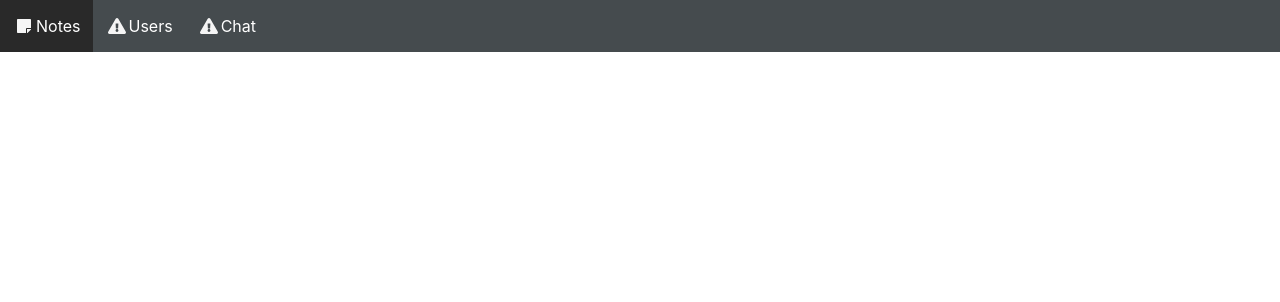
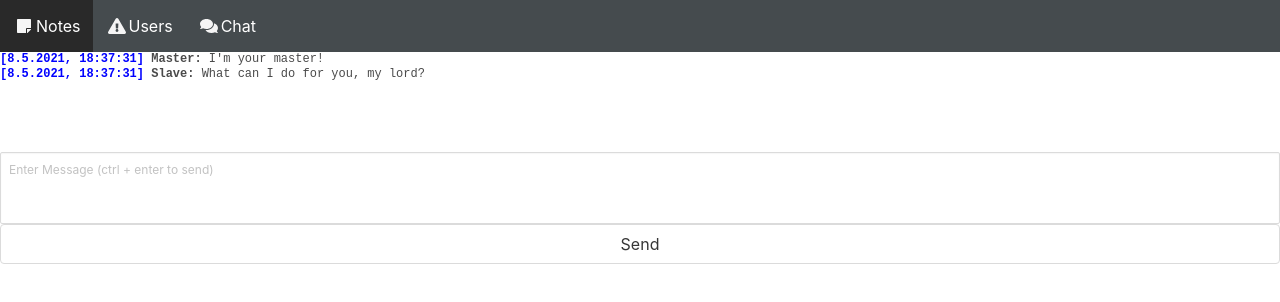
Before and after one commit to muePatrick/Jay-Monroe, a Vue app: page /#/chat in a window 1280 px wide. Shown: the top 302 px of the page. Built offline with nearby package versions, Linux system fonts and the light colour scheme; a small style sheet from the web is missing.

Commit message:
added Chatview and a route to it '/chat'

```diff
--- a/package.json
+++ b/package.json
@@ -13,7 +13,10 @@
         "@fortawesome/free-solid-svg-icons": "^5.15.2",
         "@fortawesome/vue-fontawesome": "^2.0.2",
         "@toast-ui/vue-editor": "^2.5.2",
+        "@types/pouchdb-browser": "^6.1.3",
         "core-js": "^3.6.5",
+        "pouchdb": "^7.2.2",
+        "pouchdb-browser": "^7.2.2",
         "vue": "^2.6.11",
         "vue-class-component": "^7.2.3",
         "vue-property-decorator": "^9.1.2",
--- a/src/App.vue
+++ b/src/App.vue
@@ -19,9 +19,9 @@
             </span>
             Users
           </router-link>
-          <router-link to="/" class="navbar-item">
+          <router-link to="/chat" class="navbar-item">
             <span class="icon is-medium has-text-light">
-              <font-awesome-icon :icon="['fas', 'exclamation-triangle']" />
+              <font-awesome-icon :icon="['fas', 'comments']" />
             </span>
             Chat
           </router-link>
--- a/src/components/Chat.vue
+++ b/src/components/Chat.vue
@@ -17,8 +17,7 @@
       v-model="enteredMsg"
       placeholder="Enter Message (ctrl + enter to send)"
       ref="messageInput"
-      v-on:keydown.ctrl.enter.prevent
-      v-on:keyup.ctrl.enter="sendMsg"
+      v-on:keydown.ctrl.enter.prevent="sendMsg"
     ></textarea>
     <button class="button chat-button" v-on:click="sendMsg">Send</button>
   </div>
@@ -56,6 +55,7 @@ export default {
       );
     },
     sendMsg() {
+      this.enteredMsg = this.enteredMsg.trim();
       if (this.enteredMsg === "") {
         alert("Not sending empty message");
       } else {
--- a/src/components/Treeview.vue
+++ b/src/components/Treeview.vue
@@ -54,7 +54,7 @@ export default {
   watch: {},
   created() {
     database.connect();
-    database.read().then((t) => {
+    database.read().then(t => {
       console.log(t);
     });
     return true;
@@ -69,7 +69,7 @@ export default {
       // this.$emit("forceSave");
       // this.forceRefresh = !this.forceRefresh; //HACK
       database.addTest();
-      database.read().then((t) => {
+      database.read().then(t => {
         console.log(t);
       });
     },
--- a/src/main.ts
+++ b/src/main.ts
@@ -12,7 +12,8 @@ import {
   faMinusSquare,
   faPlusSquare,
   faStickyNote,
-  faUser
+  faUser,
+  faComments,
 } from "@fortawesome/free-solid-svg-icons";
 import { FontAwesomeIcon } from "@fortawesome/vue-fontawesome";
 
@@ -24,7 +25,8 @@ library.add(
   faExclamationTriangle,
   faCircle,
   faEllipsisV,
-  faEllipsisH
+  faEllipsisH,
+  faComments
 );
 
 Vue.component("font-awesome-icon", FontAwesomeIcon);
--- a/src/router/index.ts
+++ b/src/router/index.ts
@@ -2,6 +2,7 @@ import Vue from "vue";
 import VueRouter, { RouteConfig } from "vue-router";
 
 import Notes from "../views/Notes.vue";
+import Chatview from "../views/Chatview.vue";
 
 Vue.use(VueRouter);
 
@@ -11,6 +12,12 @@ const routes: Array<RouteConfig> = [
     name: "Notes",
     props: true,
     component: Notes
+  },
+  {
+    path: "/chat",
+    name: "Chat",
+    props: false,
+    component: Chatview
   }
 ];
 
--- /dev/null
+++ b/src/views/Chatview.vue
@@ -0,0 +1,33 @@
+<template>
+  <div class="viewRoot">
+    <chat />
+  </div>
+</template>
+
+<script>
+import Chat from "@/components/Chat";
+
+export default {
+  components: {
+    chat: Chat
+  },
+  data() {
+    return {};
+  },
+  computed: {},
+  watch: {},
+  methods: {}
+};
+</script>
+
+<style scoped>
+@import "../css/bulma.css";
+</style>
+
+<style lang="css" scoped>
+div {
+  margin: 0;
+  padding: 0;
+  border: 0;
+}
+</style>
```
Also changed, not shown: 1 other file (tests, documents, lock files or other folders).
